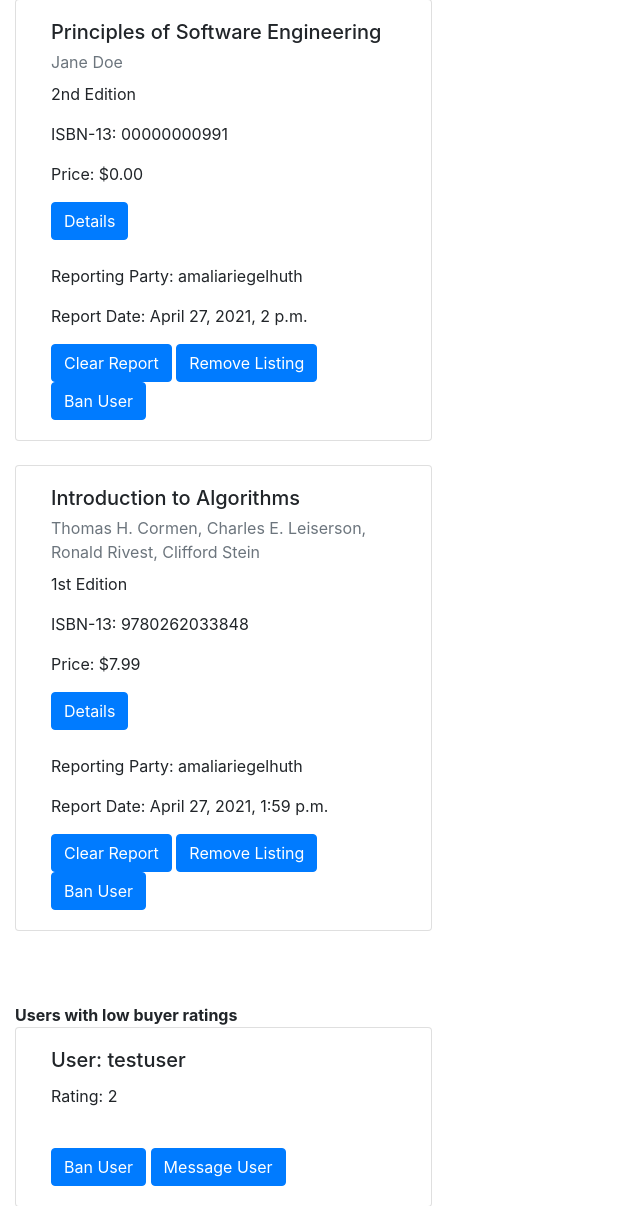
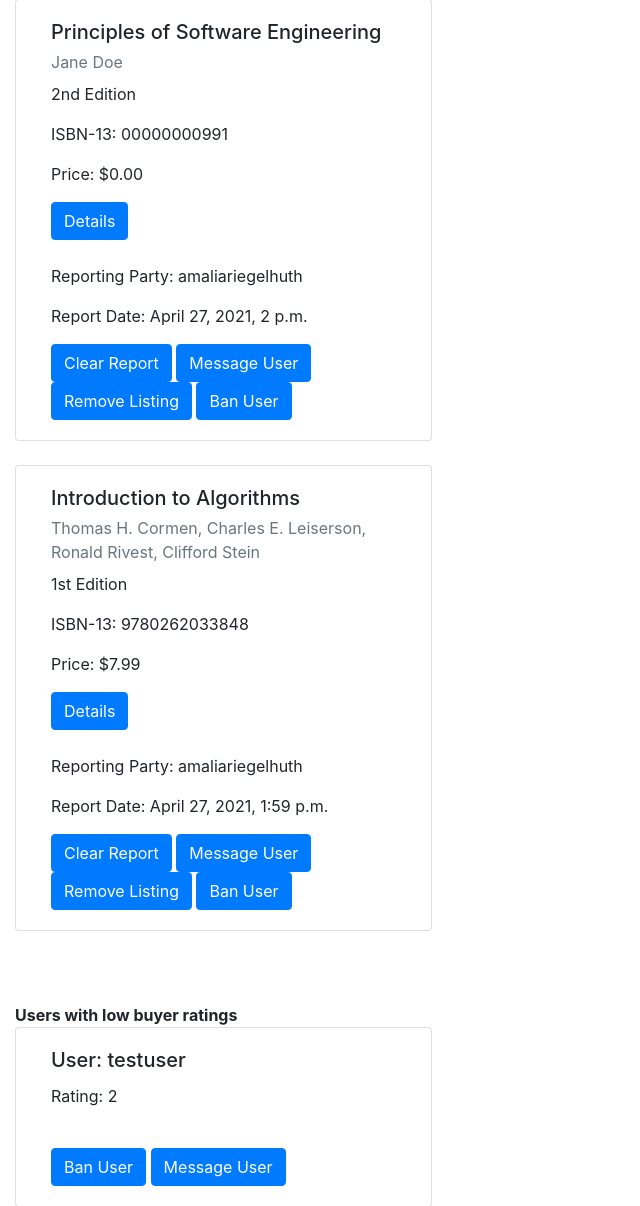
Before and after one commit to ADelCastillo1798/Oasis-Copy, a Django app: page /pages/admin/ in a window 1280 px wide. Shown: the part 313-1519 px from the top of the page, without its empty margins (0-640 px from the left). Run offline with Django 3.2, Linux system fonts and the light colour scheme; a user stored in the database is signed in; data comes from the database, SQL or seed files in the repository; both versions use the stored data as it was after the commit; some libraries are stand-ins or nearby versions.

Commit message:
Message User in admin view

```diff
--- a/oasis/pages/templates/admin_view.html
+++ b/oasis/pages/templates/admin_view.html
@@ -37,6 +37,7 @@
 				<p class="card-text">Reporting Party: {{object.report.sent_by}}</p>
 				<p class="card-text">Report Date: {{object.report.date_reported}}</p>
 				<a href="{% url 'clearlisting' object.id %}" class="btn btn-primary">Clear Report</a>
+				<a href="{% url 'newuserconversation' object.user.id %}" class="btn btn-primary">Message User</a>
 				<a href="{% url 'removelisting' object.id %}" class="btn btn-primary">Remove Listing</a>
 				<a href="{% url 'ban_user' object.user.id %}" class="btn btn-primary">Ban User</a>
 			</div>
@@ -70,7 +71,7 @@
 				<p class="card-text">Rating: {{ users.buyer_rating }}</p>
 				<br/>
 				<a href="{% url 'ban_user' users.user.id %}" class="btn btn-primary">Ban User</a>
-				<a href="{% url 'admin' %}" class="btn btn-primary">Message User</a>
+				<a href="{% url 'newuserconversation' users.user.id %}" class="btn btn-primary">Message User</a>
 			</div>
 		</div>
 		<br/>
@@ -86,7 +87,7 @@
 				<p class="card-text">Rating: {{ users.buyer_rating }}</p>
 				<br/>
 				<a href="{% url 'ban_user' users.user.id %}" class="btn btn-primary">Ban User</a>
-				<a href="{% url 'admin' %}" class="btn btn-primary">Message User</a>
+				<a href="{% url 'newuserconversation' users.user.id %}" class="btn btn-primary">Message User</a>
 			</div>
 		</div>
 		<br/>
--- a/oasis/pages/urls.py
+++ b/oasis/pages/urls.py
@@ -21,6 +21,7 @@ urlpatterns = [
     path('sellerlisting/', views.sellerlisting, name='sellerlisting'),
     path('profile/', views.profile, name='profile'),
     path('newconversation/<uuid:id>/', views.newconversation, name='newconversation'),
+    path('newuserconversation/<int:oid>/', views.newuserconversation, name='newuserconversation'),
     path('admin/', views.admin, name='admin'),
     path('report/<uuid:oid>/', views.reportlisting, name='reportlisting'),
     path('clearListing/<uuid:oid>/', views.clearlisting, name='clearlisting'),
--- a/oasis/pages/views.py
+++ b/oasis/pages/views.py
@@ -167,6 +167,12 @@ def newconversation(request, id):
     conversation, is_new = Conversation.objects.get_or_create(id=id, seller = posted_by, buyer=request.user)
     return redirect("/pages/messaging")
 
+@login_required(login_url="/pages/login")
+def newuserconversation(request, oid):
+    target = User.objects.all().filter(id = oid)
+    conversation, is_new = Conversation.objects.get_or_create(seller = target[0], buyer=request.user)
+    return redirect("/pages/messaging")
+
 def profile(request):
     if(request.user.is_authenticated):
         num_books = Book.objects.all().count()
```
Also changed, not shown: oasis/db.sqlite3.
